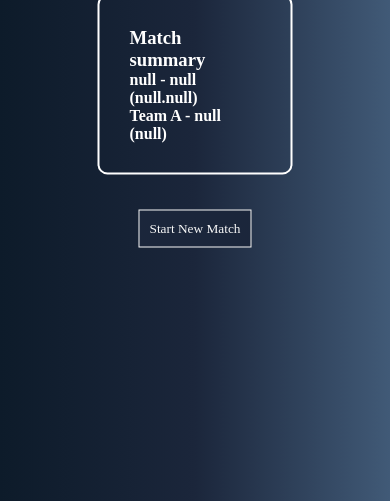
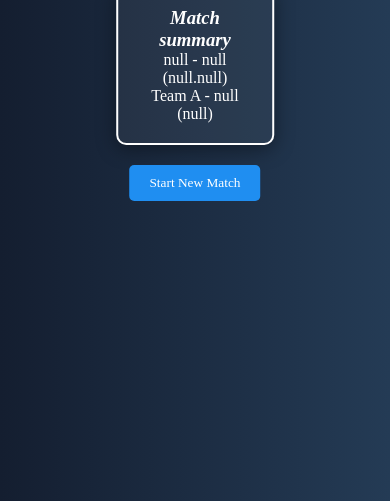
Before and after one commit to alexpandiyan1914/OverByOver, a plain HTML site: page winner.html in a window 390 px wide. Shown: the part 343-844 px from the top of the page. Drawn offline with Linux system fonts and the light colour scheme; a web font is replaced by a local one.

Commit message:
responsive for winner

```diff
--- a/css/winner.css
+++ b/css/winner.css
@@ -1,59 +1,60 @@
-*{
+* {
     margin: 0;
     padding: 0;
+    box-sizing: border-box;
     font-family: "Parkinsans", serif;
-    font-optical-sizing: auto;
-    font-style: normal;
 }
-body{
-    background: linear-gradient(to right, #0D1B2A, #1B263B, #415A77);
-    display: block;
+
+body {
     height: 100vh;
-    width: 100%;
+    background: linear-gradient(to right, #141e30, #243b55); /* Cool background */
+    color: white;
 }
-.wrapper{
+
+.wrapper {
     position: absolute;
     top: 50%;
     left: 50%;
-    transform:translate(-50%,-50%);
+    transform: translate(-50%, -50%);
+    display: flex;
+    flex-direction: column;
     align-items: center;
+    justify-content: center;
     text-align: center;
 }
-#winner{
-    color: gold;
-    font-size: 2rem;
-    font-weight: bold;
-}
 
-#st-new{
-    align-items: center;
-    color: #F8F8F8;
-    padding: 10px;
-    margin-top: 15px;
-    background-color: #1B263B;
-    border: 1px solid #F8F8F8 ;
-    transition: all 0.5s ease;
-}
-
-#st-new:hover{
-    background-color: #00C3FF;
-    box-shadow: 0px 0px 15px #00C3FF;
-    border: 0.5px solid #00C3FF;
-    color: black;
-    transform: scale(1.1);
-}
-
-#match-sum{
+#match-sum {
     border: 2px solid white;
     border-radius: 10px;
     margin-top: 10px;
     margin-bottom: 20px;
-    width: fit-content;
-    padding: 30px 30px;
-    align-items: self-start;
+    padding: 30px;
+    max-width: 400px;
+    background-color: rgba(255, 255, 255, 0.05);
+    box-shadow: 0 4px 20px rgba(0, 0, 0, 0.4);
     text-align: left;
 }
-#team_1,#team_2,h3{
+
+/* Optional: Style for a button if you have one */
+button {
+    padding: 10px 20px;
+    border: none;
+    background-color: #1f8ef1;
     color: white;
-    font-weight: bold;
+    border-radius: 5px;
+    cursor: pointer;
+    transition: background 0.3s ease;
 }
+
+button:hover {
+    background-color: #0c71c3;
+}
+
+/* Responsive styles */
+@media (max-width: 600px) {
+    #match-sum {
+        width: 90%;
+        text-align: center;
+        padding: 20px;
+    }
+}
```
